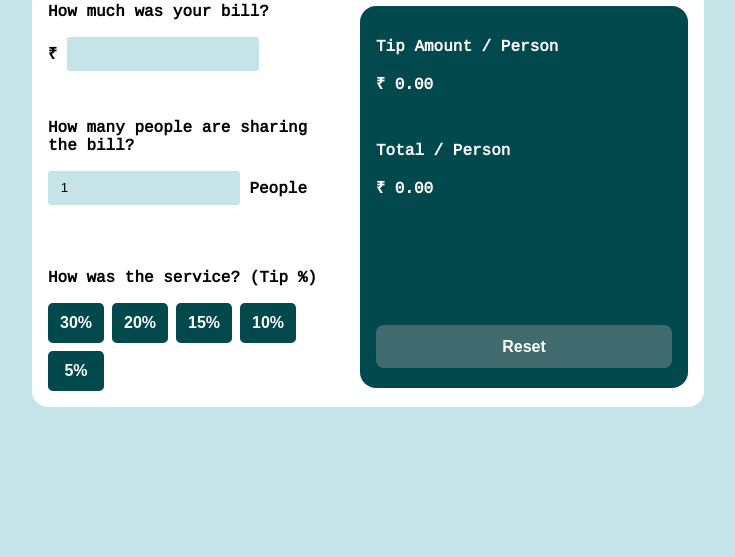
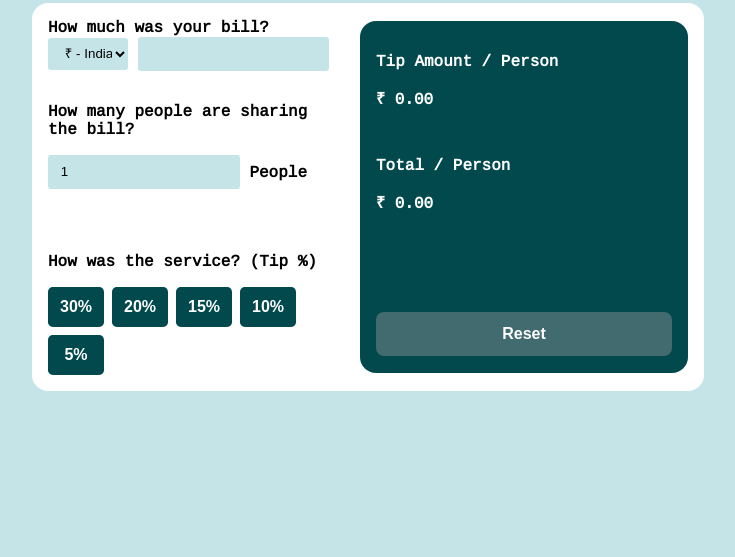
Before and after one commit to Lok-ii/Tip-Calculator, a plain HTML site: page index.html in a window 1280 px wide. Shown: the part 243-800 px from the top of the page, without its empty margins (272-1007 px from the left). Drawn offline with Linux system fonts and the light colour scheme.

Commit message:
Added Currency Selector

```diff
--- a/index.html
+++ b/index.html
@@ -18,44 +18,70 @@
         <div class="billInput">
           <div>
             <label for="bill">How much was your bill?</label>
-            <p>₹ <input type="number" name="bill" id="bill" required /></p>
+            <div>
+              <select name="currency" id="currency">
+                <option value="₹">₹ - Indian Rupee</option>
+                <option value="؋">؋ - Afghan Afghani</option>
+                <option value="$">$ - Australian Dollar</option>
+                <option value="฿">฿ - Bitcoin</option>
+                <option value="$">$ - Canadian Dollar</option>
+                <option value="¥">¥ - Chinese Yuan</option>
+                <option value="€">€ - Euro</option>
+                <option value="¥">¥ - Japanese Yen</option>
+                <option value="$">$ - New Zealand Dollar</option>
+                <option value="$">$ - Singapore Dollar</option>
+                <option value="$">$ - US Dollar</option>
+              </select>
+              <input type="number" name="bill" id="bill" required />
+            </div>
           </div>
           <div>
             <label for="people">How many people are sharing the bill?</label>
             <p>
-              <input type="number" name="people" id="people" value="1" required /> People
+              <input
+                type="number"
+                name="people"
+                id="people"
+                value="1"
+                required
+              />
+              People
             </p>
           </div>
           <div class="tip">
             <p>How was the service? (Tip %)</p>
             <div class="buttons">
               <div class="tooltip">
-                <button class="tipButton" value="30">30%</button><span class="tooltiptext">Outstanding</span>
+                <button class="tipButton" value="30">30%</button
+                ><span class="tooltiptext">Outstanding</span>
               </div>
               <div class="tooltip">
-                <button class="tipButton" value="20">20%</button><span class="tooltiptext">Good</span>
+                <button class="tipButton" value="20">20%</button
+                ><span class="tooltiptext">Good</span>
               </div>
               <div class="tooltip">
-                <button class="tipButton" value="15">15%</button><span class="tooltiptext">Okay</span>
+                <button class="tipButton" value="15">15%</button
+                ><span class="tooltiptext">Okay</span>
               </div>
               <div class="tooltip">
-                <button class="tipButton" value="10">10%</button><span class="tooltiptext">Bad</span>
+                <button class="tipButton" value="10">10%</button
+                ><span class="tooltiptext">Bad</span>
               </div>
               <div class="tooltip">
-                <button class="tipButton" value="5">5%</button><span class="tooltiptext">Terrible</span>
+                <button class="tipButton" value="5">5%</button
+                ><span class="tooltiptext">Terrible</span>
               </div>
             </div>
-
           </div>
         </div>
         <div class="billTotal">
           <div>
             <p>Tip Amount / Person</p>
-            <span>₹ <span id="tipAmount">0.00</span></span>
+            <span><span class="currencySymbol">₹</span> <span id="tipAmount">0.00</span></span>
           </div>
           <div>
             <p>Total / Person</p>
-            <span>₹ <span id="totalAmount">0.00</span></span>
+            <span><span class="currencySymbol">₹</span>  <span id="totalAmount">0.00</span></span>
           </div>
           <button class="reset">Reset</button>
         </div>
--- a/script.js
+++ b/script.js
@@ -5,7 +5,8 @@ let reset = document.querySelector(".reset");
 
 let totalAmount = document.querySelector("#totalAmount");
 let tipAmount = document.querySelector("#tipAmount");
-
+let currency = document.querySelector("select");
+let currencySymbol = document.querySelectorAll(".currencySymbol");
 
 
 buttons.forEach(val =>{
@@ -28,6 +29,11 @@ buttons.forEach(val =>{
     }, true);
 });
 
+currency.addEventListener("input", ()=>{
+    currencySymbol[0].innerText = currency.value;
+    currencySymbol[1].innerText = currency.value;
+})
+
 reset.addEventListener("click", ()=> {
     bill.value = "";
     people.value = 1;
--- a/style.css
+++ b/style.css
@@ -46,13 +46,17 @@ main {
   gap: 0.5rem;
   flex-wrap: wrap;
 }
-input {
+input, select {
   background-color: #c5e4e7;
   border: none;
   border-radius: 0.2rem;
   height: 2rem;
   padding-left: 0.8rem;
   outline: none;
+}
+
+select{
+  width: 5rem;
 }
 
 .tipButton {
```
